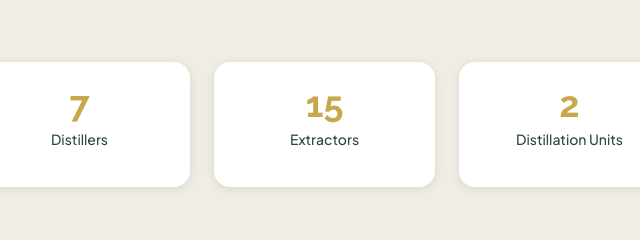
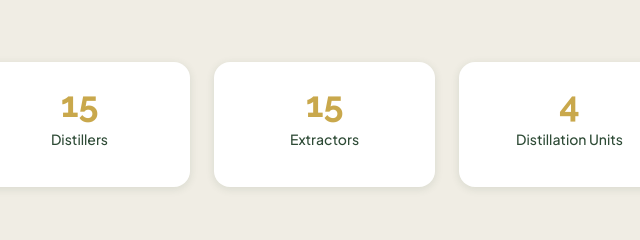
Before and after one commit to danielkalalian33/phatrade, a website: page facilities.html in a window 1280 px wide. Shown: the part 1514-1754 px from the top of the page, 308-948 px from the left. Drawn offline with Linux system fonts and the light colour scheme.

Commit message:
Update stats: Distillers 7→15, Distillation Units 2→4

```diff
--- a/facilities.html
+++ b/facilities.html
@@ -269,7 +269,7 @@
             <span class="stat-item__label">Extraction Lines</span>
           </div>
           <div class="stat-item">
-            <span class="stat-item__value">7</span>
+            <span class="stat-item__value">15</span>
             <span class="stat-item__label">Distillers</span>
           </div>
           <div class="stat-item">
@@ -277,7 +277,7 @@
             <span class="stat-item__label">Extractors</span>
           </div>
           <div class="stat-item">
-            <span class="stat-item__value">2</span>
+            <span class="stat-item__value">4</span>
             <span class="stat-item__label">Distillation Units</span>
           </div>
           <div class="stat-item">
```
